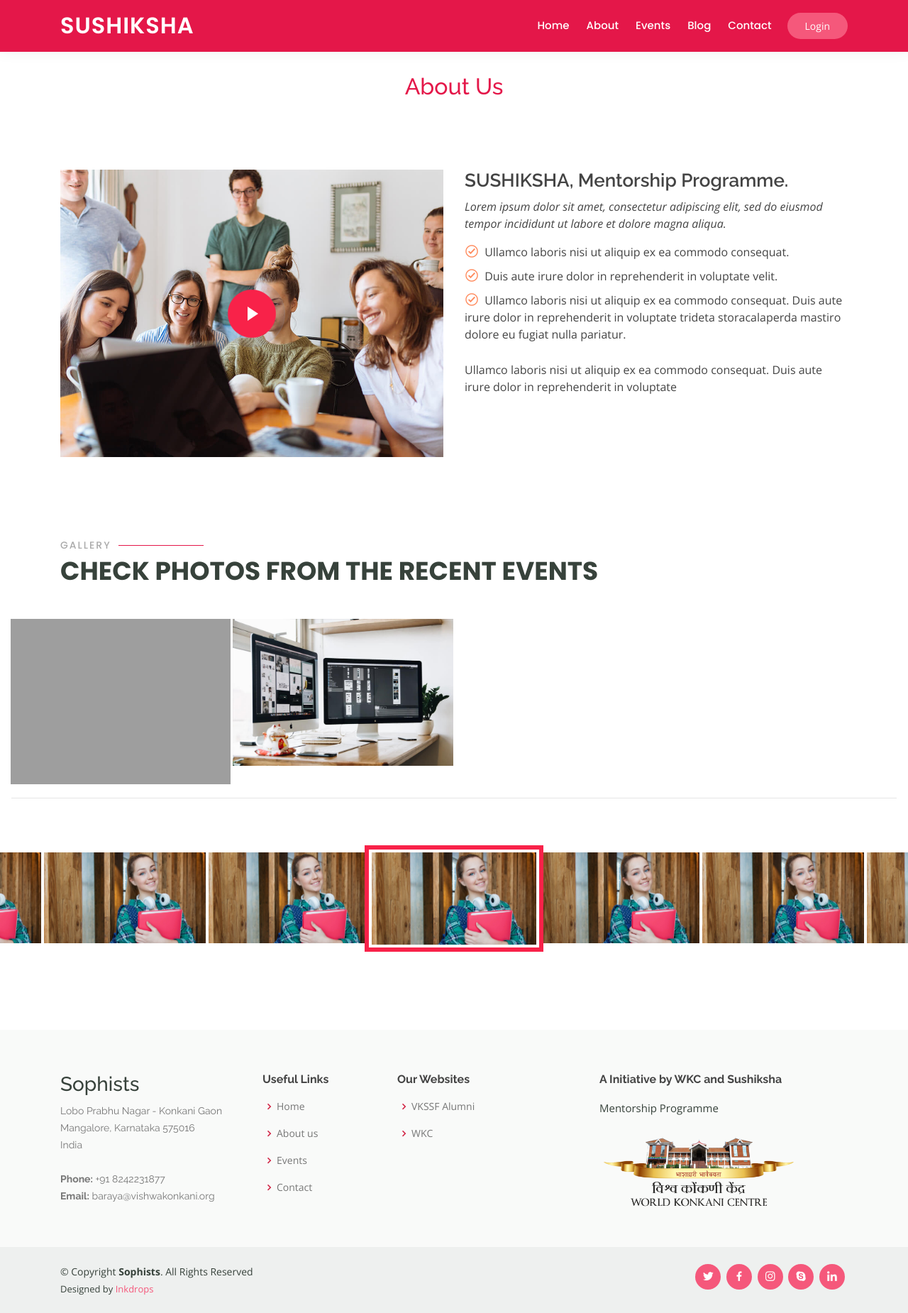
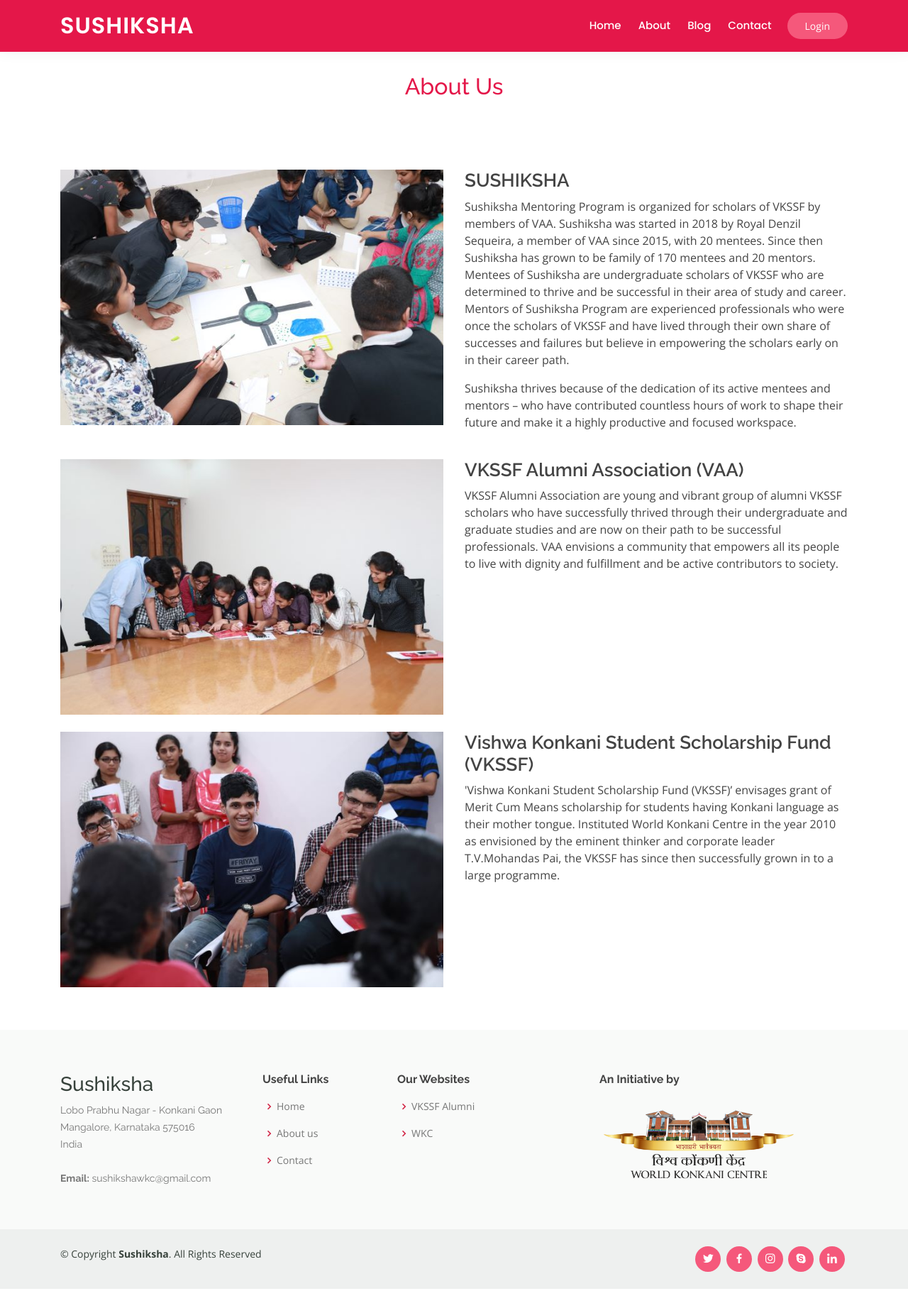
Before and after one commit to World-Konkani-Centre/sushiksha-website, a Django app: page /about/ in a window 1280 px wide. Shown: the whole page at 71% size. After the commit the page ends 1816 px from the top, so only its background shows below. Run offline with Django 3.2, Linux system fonts and the light colour scheme; data comes from the database, SQL or seed files in the repository; parts of the project's set-up code (start-up, migrations or seed data) failed here and were passed over; some libraries are stand-ins or nearby versions; grey boxes are pictures that could not be loaded.

Commit message:
Updated home page and about page content

```diff
--- a/contact/urls.py
+++ b/contact/urls.py
@@ -3,6 +3,6 @@
 
 urlpatterns = [
     path('contact/', views.contact, name='contact'),
-    path('events/', views.events, name='events'),
-    path('gallery/', views.gallery, name='gallery')
+    # path('events/', views.events, name='events'),
+    # path('gallery/', views.gallery, name='gallery')
 ]
--- a/djangoProject/urls.py
+++ b/djangoProject/urls.py
@@ -13,7 +13,7 @@
 
 
 urlpatterns = [
-    path('admin/', admin.site.urls, name='admin'),
+    path('sushiksha/admin/', admin.site.urls, name='admin'),
     path('house/<int:id>', views.house, name='house'),
     path('team/<int:id>', views.team, name='team'),
     path('grappelli/', include('grappelli.urls')),
--- a/djangoProject/views.py
+++ b/djangoProject/views.py
@@ -1,5 +1,5 @@
 from django.shortcuts import render
-from contact.models import Testimonial, Faq, Gallery
+from contact.models import Testimonial, Faq
 from users.models import House, Teams
 from blog.models import Post
 from django.shortcuts import get_object_or_404
@@ -19,12 +19,12 @@
 
 
 def about(request):
-    featured = Gallery.objects.filter(featured=True)
-    common = Gallery.objects.filter(featured=False)
+    # featured = Gallery.objects.filter(featured=True)
+    # common = Gallery.objects.filter(featured=False)
     context = {
         'title': 'About US',
-        'featured': featured,
-        'common': common
+        # 'featured': featured,
+        # 'common': common
     }
     return render(request, 'about.html', context=context)
 
--- a/static_in_env/assets/css/style.css
+++ b/static_in_env/assets/css/style.css
@@ -1,9 +1,11 @@
-/**
-* Template Name: Mentor - v2.1.0
-* Template URL: https://bootstrapmade.com/mentor-free-education-bootstrap-theme/
-* Author: BootstrapMade.com
-* License: https://bootstrapmade.com/license/
-*/
+/*Selecion*/
+::-moz-selection { /* Code for Firefox */
+  background: #fa1616b8;
+}
+
+::selection {
+  background: #fa1616b8;
+}
 
 /*--------------------------------------------------------------
 # General
@@ -446,7 +448,7 @@
 }
 
 #hero h2 {
-  color: #eee;
+  color: #fff;
   margin: 10px 0 0 0;
   font-size: 24px;
 }
--- a/templates/about.html
+++ b/templates/about.html
@@ -18,22 +18,53 @@
 
                     <div class="col-lg-6 video-box align-self-baseline" data-aos="fade-right" data-aos-delay="100">
                         <img src="{% static 'assets/img/about.jpg' %}" class="img-fluid" alt="">
-                        <a href="https://youtu.be/3pDMLt4m7TU" class="venobox play-btn mb-4" data-vbtype="video" data-autoplay="true"></a>
+{#                        <a href="https://youtu.be/3pDMLt4m7TU" class="venobox play-btn mb-4" data-vbtype="video" data-autoplay="true"></a>#}
                     </div>
 
                     <div class="col-lg-6 pt-4 pt-lg-0 order-2 order-lg-1 content">
-                        <h3>SUSHIKSHA, Mentorship Programme.</h3>
-                        <p class="font-italic">
-                            Lorem ipsum dolor sit amet, consectetur adipiscing elit, sed do eiusmod tempor incididunt ut labore et dolore
-                            magna aliqua.
+                        <h3>SUSHIKSHA</h3>
+                         <p>
+                            Sushiksha Mentoring Program is organized for scholars of VKSSF by members of VAA. Sushiksha was started in 2018 by Royal Denzil Sequeira, a member of VAA since 2015, with 20 mentees. Since then Sushiksha has grown to be family of 170 mentees and 20 mentors. Mentees of Sushiksha are undergraduate scholars of VKSSF who are determined to thrive and be successful in their area of study and career. Mentors of Sushiksha Program are experienced professionals who were once the scholars of VKSSF and have lived through their own share of successes and failures but believe in empowering the scholars early on in their career path.</p>
+                        <p>
+                            Sushiksha thrives because of the dedication of its active mentees and mentors – who have contributed countless hours of work to shape their future and make it a highly productive and focused workspace.
                         </p>
-                        <ul>
-                            <li><i class="icofont-check-circled"></i> Ullamco laboris nisi ut aliquip ex ea commodo consequat.</li>
-                            <li><i class="icofont-check-circled"></i> Duis aute irure dolor in reprehenderit in voluptate velit.</li>
-                            <li><i class="icofont-check-circled"></i> Ullamco laboris nisi ut aliquip ex ea commodo consequat. Duis aute irure dolor in reprehenderit in voluptate trideta storacalaperda mastiro dolore eu fugiat nulla pariatur.</li>
-                        </ul>
+
+                    </div>
+                </div>
+                <br>
+
+                <div class="row">
+
+                    <div class="col-lg-6 video-box align-self-baseline" data-aos="fade-right" data-aos-delay="100">
+                        <img src="{% static 'assets/img/about-1.jpg' %}" class="img-fluid" alt="">
+{#                        <a href="https://youtu.be/3pDMLt4m7TU" class="venobox play-btn mb-4" data-vbtype="video" data-autoplay="true"></a>#}
+                    </div>
+
+                    <div class="col-lg-6 pt-4 pt-lg-0 order-2 order-lg-1 content">
+                        <h3>VKSSF Alumni Association (VAA)</h3>
+                         <p>
+                            VKSSF Alumni Association are young and vibrant group of alumni VKSSF scholars who have successfully thrived through their undergraduate and graduate studies and are now on their path to be successful professionals. VAA envisions a community that empowers all its people to live with dignity and fulfillment and be active contributors to society.
+                         </p>
+
+
+
+                    </div>
+                </div>
+                <br>
+
+
+                <div class="row">
+
+                    <div class="col-lg-6 video-box align-self-baseline" data-aos="fade-right" data-aos-delay="100">
+                        <img src="{% static 'assets/img/about-2.jpg' %}" class="img-fluid" alt="">
+{#                        <a href="https://youtu.be/3pDMLt4m7TU" class="venobox play-btn mb-4" data-vbtype="video" data-autoplay="true"></a>#}
+                    </div>
+
+                    <div class="col-lg-6 pt-4 pt-lg-0 order-2 order-lg-1 content">
+                        <h3>Vishwa Konkani Student Scholarship Fund (VKSSF)</h3>
                         <p>
-                            Ullamco laboris nisi ut aliquip ex ea commodo consequat. Duis aute irure dolor in reprehenderit in voluptate
+                        'Vishwa Konkani Student Scholarship Fund (VKSSF)’ envisages grant of Merit Cum Means scholarship for students having Konkani language as their mother tongue. Instituted World Konkani Centre in the year 2010 as envisioned by the eminent thinker and corporate leader T.V.Mohandas Pai, the VKSSF has since then successfully grown in to a large programme.
+
                         </p>
 
                     </div>
@@ -43,42 +74,42 @@
         </section><!-- End About Section -->
 
         <!-- ======= Gallery Section ======= -->
-        <section id="gallery" class="venue">
-
-            <div class="container" data-aos="fade-up">
-
-                <div class="section-title">
-                    <h2>Gallery</h2>
-                    <p>Check photos from the recent events</p>
-                </div>
-
-            </div>
-
-            <div class="container-fluid venue-gallery-container" data-aos="fade-up" data-aos-delay="100">
-                <div class="row no-gutters">
-
-                    {% for photo in featured %}
-                        <div class="col-lg-3 col-md-4">
-                            <div class="venue-gallery">
-                                <a href="{{ photo.image.url }}" class="venobox" data-gall="venue-gallery">
-                                    <img src="{{ photo.image.url }}" alt="{{ photo.name }}" title="{{ photo.name }}" class="img-fluid">
-                                </a>
-                            </div>
-                        </div>
-                    {% endfor %}
-
-                </div>
-            </div>
-
-        <hr class="m-3">
-
-            <div class="owl-carousel gallery-carousel" data-aos="fade-up" data-aos-delay="100">
-                {% for photos in common %}
-                    <a href="{{ photos.image.url }}" class="venobox" data-gall="gallery-carousel"><img src="{{ photos.image.url }}" alt="{{ photos.name }}" title="{{ photos.name }}"></a>
-                {% endfor %}
-            </div>
-
-        </section><!-- End Gallery Section -->
+{#        <section id="gallery" class="venue">#}
+{##}
+{#            <div class="container" data-aos="fade-up">#}
+{##}
+{#                <div class="section-title">#}
+{#                    <h2>Gallery</h2>#}
+{#                    <p>Check photos from the recent events</p>#}
+{#                </div>#}
+{##}
+{#            </div>#}
+{##}
+{#            <div class="container-fluid venue-gallery-container" data-aos="fade-up" data-aos-delay="100">#}
+{#                <div class="row no-gutters">#}
+{##}
+{#                    {% for photo in featured %}#}
+{#                        <div class="col-lg-3 col-md-4">#}
+{#                            <div class="venue-gallery">#}
+{#                                <a href="{{ photo.image.url }}" class="venobox" data-gall="venue-gallery">#}
+{#                                    <img src="{{ photo.image.url }}" alt="{{ photo.name }}" title="{{ photo.name }}" class="img-fluid">#}
+{#                                </a>#}
+{#                            </div>#}
+{#                        </div>#}
+{#                    {% endfor %}#}
+{##}
+{#                </div>#}
+{#            </div>#}
+{##}
+{#        <hr class="m-3">#}
+{##}
+{#            <div class="owl-carousel gallery-carousel" data-aos="fade-up" data-aos-delay="100">#}
+{#                {% for photos in common %}#}
+{#                    <a href="{{ photos.image.url }}" class="venobox" data-gall="gallery-carousel"><img src="{{ photos.image.url }}" alt="{{ photos.name }}" title="{{ photos.name }}"></a>#}
+{#                {% endfor %}#}
+{#            </div>#}
+{##}
+{#        </section><!-- End Gallery Section -->#}
     </main>
 
 {% endblock content %}
--- a/templates/footer.html
+++ b/templates/footer.html
@@ -7,13 +7,12 @@
         <div class="row">
 
           <div class="col-lg-3 col-md-6 footer-contact">
-            <h3>Sophists</h3>
+            <h3>Sushiksha</h3>
             <p>
               Lobo Prabhu Nagar - Konkani Gaon <br>
               Mangalore, Karnataka 575016<br>
               India <br><br>
-              <strong>Phone:</strong> +91 8242231877<br>
-              <strong>Email:</strong> baraya@vishwakonkani.org<br>
+              <strong>Email:</strong> sushikshawkc@gmail.com<br>
             </p>
           </div>
 
@@ -22,9 +21,8 @@
             <ul>
               <li><i class="bx bx-chevron-right"></i> <a href="{% url 'home' %}">Home</a></li>
               <li><i class="bx bx-chevron-right"></i> <a href="{% url 'about' %}">About us</a></li>
-              <li><i class="bx bx-chevron-right"></i> <a href="{% url 'events' %}">Events</a></li>
+{#              <li><i class="bx bx-chevron-right"></i> <a href="{% url 'events' %}">Events</a></li>#}
               <li><i class="bx bx-chevron-right"></i> <a href="{% url 'contact' %}">Contact</a></li>
-
             </ul>
           </div>
 
@@ -37,8 +35,7 @@
           </div>
 
           <div class="col-lg-4 col-md-6 footer-newsletter">
-            <h4>A Initiative by WKC and Sushiksha</h4>
-            <p>Mentorship Programme</p>
+            <h4>An Initiative by</h4>
               <img src="{% static 'assets/img/wkc_logo.png' %}" alt="WKC LOGO" width="80%">
 
           </div>
@@ -51,18 +48,18 @@
 
       <div class="mr-md-auto text-center text-md-left">
         <div class="copyright">
-          &copy; Copyright <strong><span>Sophists</span></strong>. All Rights Reserved
+          &copy; Copyright <strong><span>Sushiksha</span></strong>. All Rights Reserved
         </div>
-        <div class="credits">
-          Designed by <a href="https://inkdrops.in/">Inkdrops</a>
-        </div>
+{#        <div class="credits">#}
+{#          Designed by <a href="https://inkdrops.in/">Inkdrops</a>#}
+{#        </div>#}
       </div>
       <div class="social-links text-center text-md-right pt-3 pt-md-0">
-        <a href="#" class="twitter"><i class="bx bxl-twitter"></i></a>
-        <a href="#" class="facebook"><i class="bx bxl-facebook"></i></a>
-        <a href="#" class="instagram"><i class="bx bxl-instagram"></i></a>
-        <a href="#" class="google-plus"><i class="bx bxl-skype"></i></a>
-        <a href="#" class="linkedin"><i class="bx bxl-linkedin"></i></a>
+        <a href="https://twitter.com/vkssfalumni" class="twitter" target="_blank"><i class="bx bxl-twitter"></i></a>
+        <a href="https://www.facebook.com/vkssfalumni/" class="facebook" target="_blank"><i class="bx bxl-facebook"></i></a>
+        <a href="https://www.instagram.com/vkssf_alumni/" class="instagram" target="_blank"><i class="bx bxl-instagram"></i></a>
+        <a href="mailto:sushikshawkc@gmail.com" class="google-plus" target="_blank"><i class="bx bxl-skype"></i></a>
+        <a href="https://www.linkedin.com/company/sushiksha/" class="linkedin" target="_blank"><i class="bx bxl-linkedin"></i></a>
       </div>
     </div>
   </footer><!-- End Footer -->
--- a/templates/header.html
+++ b/templates/header.html
@@ -9,7 +9,7 @@
             <ul>
                 <li><a href="{% url 'home' %}">Home</a></li>
                 <li><a href="{% url 'about' %}">About</a></li>
-                <li><a href="{% url 'events' %}">Events</a></li>
+{#                <li><a href="{% url 'events' %}">Events</a></li>#}
                 {% if user.is_authenticated %}
                     <li><a href="{% url 'leaderboard' %}">Leaderboard</a></li>
                 {% endif %}
@@ -38,9 +38,9 @@
                             <li><a href="{% url 'blog-create' %}">Create a Post</a></li>
                             <li><a href="{% url 'analytics' %}">Pomodoro leaderboard</a></li>
                             {% if user.is_superuser %}
-                                <li><a href="/admin">Admin page</a></li>
+                                <li><a href="/sushiksha/admin">Admin page</a></li>
                             {% endif %}
-                            <li><a href="{% url 'gallery' %}">Submit a Photo</a> </li>
+{#                            <li><a href="{% url 'gallery' %}">Submit a Photo</a> </li>#}
                             <li><a href="{% url 'logout' %}">Logout</a></li>
                         </ul>
                     </li>
```
Also changed, not shown: contact/views.py (+37 -37 lines), templates/contact.html (+6 -6 lines), templates/index.html (+15 -14 lines), static_in_env/assets/img/about-1.JPG (added), static_in_env/assets/img/about-2.JPG (added), static_in_env/assets/img/about.jpg, static_in_env/assets/img/hero-bg.jpg.
